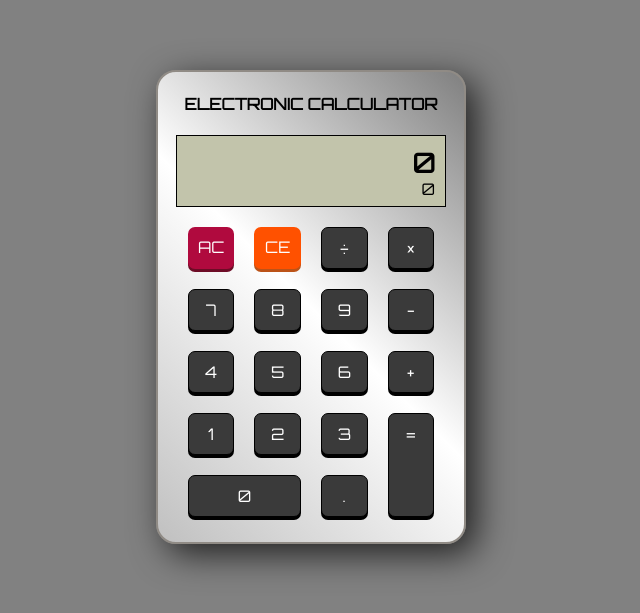
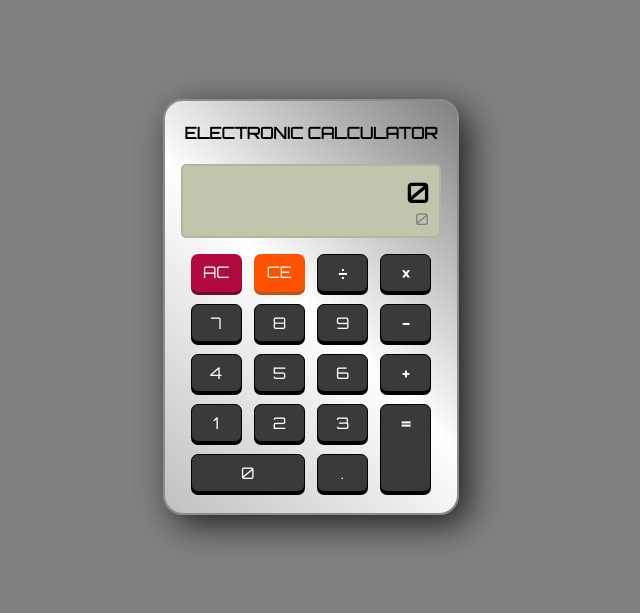
Before and after one commit to wmemorgan/calculator_js, a plain HTML site: page index.html in a window 1280 px wide. Shown: the part 101-714 px from the top of the page, without its empty margins (329-969 px from the left). Drawn offline with Linux system fonts and the light colour scheme.

Commit message:
Format screen

```diff
--- a/style.css
+++ b/style.css
@@ -27,10 +27,8 @@ body {
 }
 
 .heading {
-  /* text-align: center; */
   text-transform: uppercase;
   grid-column: 1 / 1;
-
 }
 
 #screen {
@@ -39,7 +37,8 @@ body {
   width: 93%;
   height: 50px;
   margin: 0px 0px 10px 0px;
-  border: 1px solid black;
+  border: 2px solid #B3B59D;
+  border-radius: 5px;
   padding: 10px;
   grid-column: 1 / 1;
   display: grid;
@@ -53,6 +52,7 @@ body {
 }
 
 #equation {
+  color: gray;
   grid-column: 1 / 1;
 }
 
@@ -63,8 +63,6 @@ body {
   grid-template-columns: repeat(4, 1fr);
   justify-content: space-evenly;
   /* padding: 20px; */
-
-
 }
 
 .button {
@@ -73,12 +71,18 @@ body {
   border: 1px solid black;
   border-radius: 7px;
   box-shadow: 0px 3px black;
-  margin: 10px;
-  padding: 10px;
+  margin: 6px;
+  padding: 8px;
   text-align: center;
+
   /* align-self: center; */
   /* justify-self: center; */
 
+}
+
+.operator {
+  /* font-size: 2.0ex;  */
+  font-weight: bold;
 }
 
 #AC {
```
